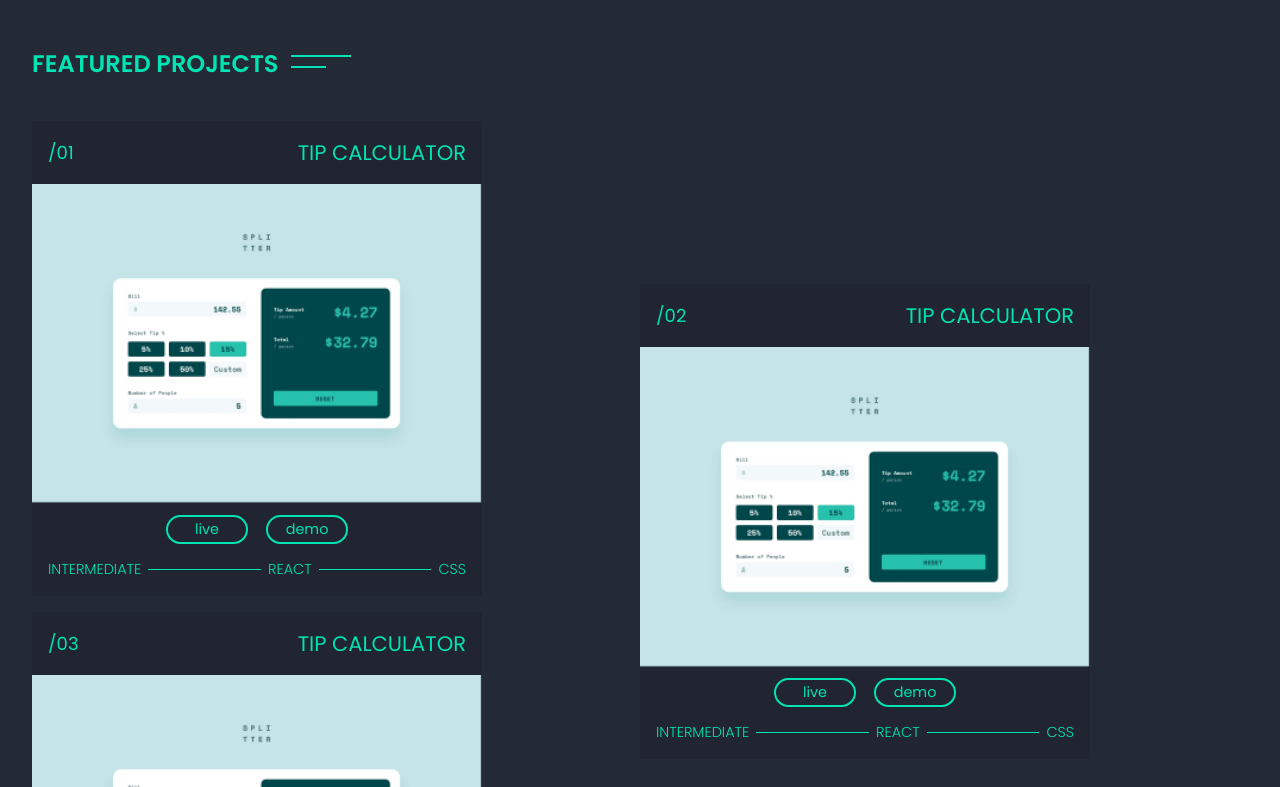
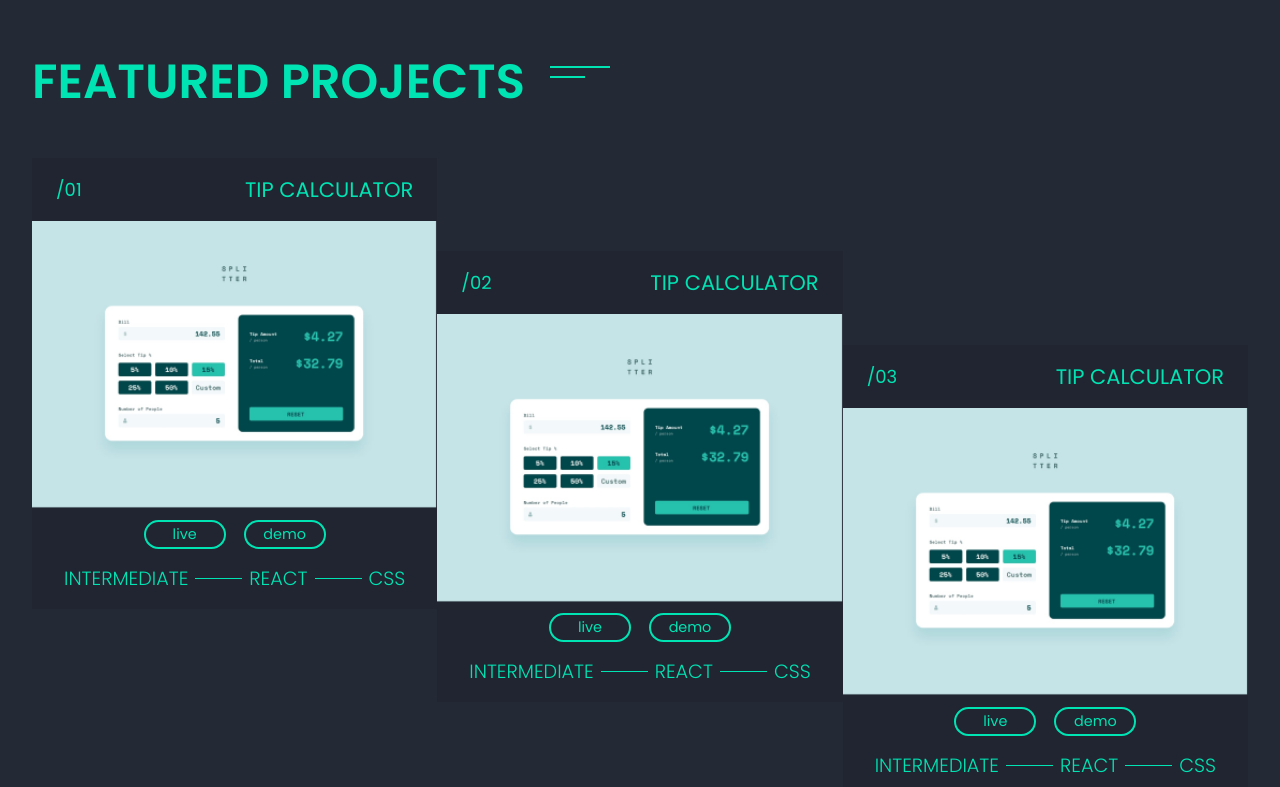
Before and after one commit to K4UNG/fem-challenge-gallary, a React (Create React App) app: page / in a window 1280 px wide. Shown: the part 673-1460 px from the top of the page. Built offline with nearby package versions, Linux system fonts and the light colour scheme; the HTML template or start-up script is replaced by a standard one.

Commit message:
home page base styling

```diff
--- a/src/components/Featured/Featured.module.css
+++ b/src/components/Featured/Featured.module.css
@@ -159,13 +159,58 @@
         margin: .5rem 0;
     }
 
-    .item:not(.item:nth-child(2)) {
+    .item:first-child,
+    .item:last-child {
         grid-row: span 3;
         grid-column: 1/2;
     }
 
     .item:nth-child(2) {
-        grid-row: 2/span 3;
+        grid-row: 2/span 5;
         grid-column: 2/3;
     }
 }
+
+@media (min-width: 980px) {
+    .wrapper {
+        grid-template-columns: 1fr 1fr 1fr;
+        grid-template-rows: repeat(7, 1fr);
+    }
+
+    .item {
+        max-width: unset;
+    }
+
+    .item:first-child {
+        grid-row: span 5;
+    }
+
+    .item:last-child {
+        grid-row: 3/-1;
+        grid-column: 3/-1;
+    }
+
+    .title {
+        font-size: 3rem;
+    }
+
+    .title::before {
+        top: 20px;
+    }
+
+    .title::after {
+        top: 30px;
+    }
+
+    .tags {
+        font-size: 1.2rem;
+    }
+
+    .top {
+        padding: 1rem 1.5rem;
+    }
+
+    .bottom {
+        padding: 0 2rem 1rem;
+    }
+}
```
